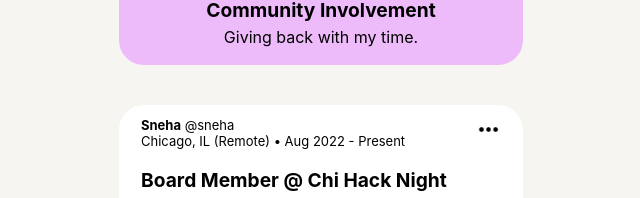
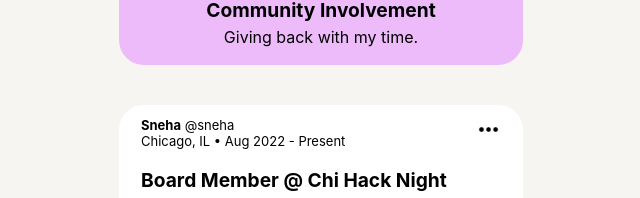
Before and after one commit to snehajalukar/snehacodes, a React (Create React App) app: page / in a window 1280 px wide. Shown: the part 1599-1797 px from the top of the page, without its empty margins (319-959 px from the left). Built offline with nearby package versions, Linux system fonts and the light colour scheme.

Commit message:
fix content

```diff
--- a/src/App.js
+++ b/src/App.js
@@ -44,7 +44,7 @@ function App() {
         <LexBreak title="Community Involvement" description="Giving back with my time." />
 
         <LexPost
-          location="Chicago, IL (Remote)"
+          location="Chicago, IL"
           time="Aug 2022 - Present"
           title="Board Member @ Chi Hack Night"
           description="I volunteer my time on the board of Chi Hack Night, a civic tech nonprofit in the City of Chicago."
```
